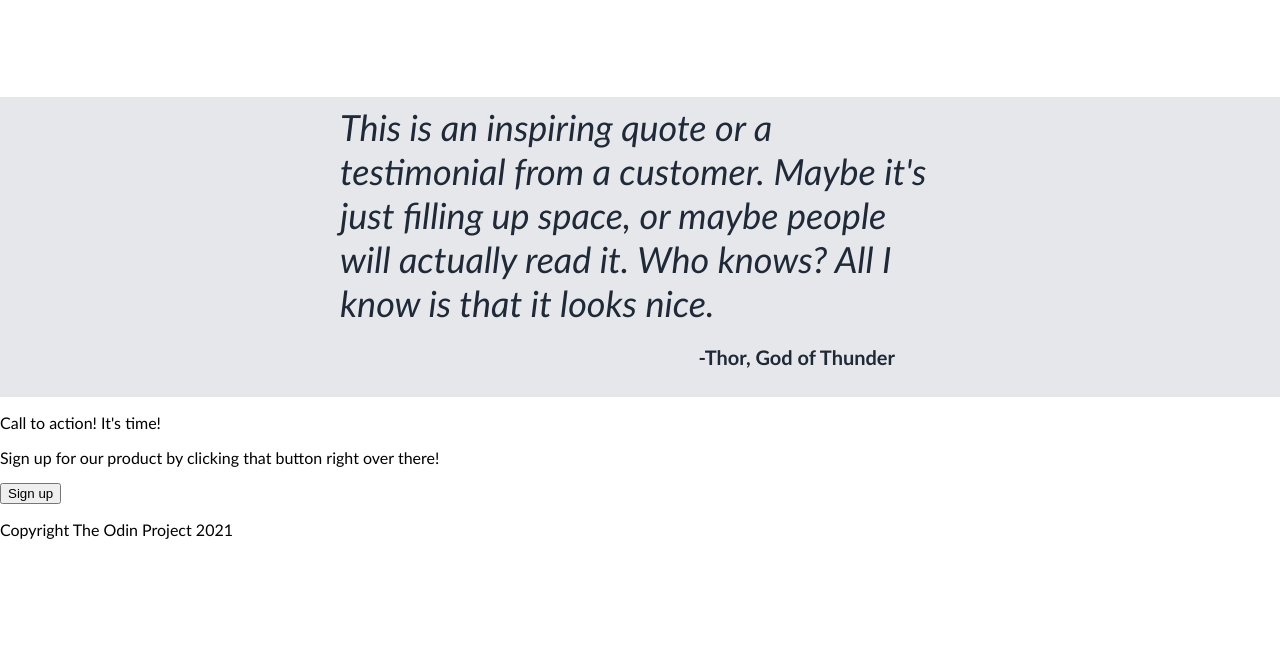
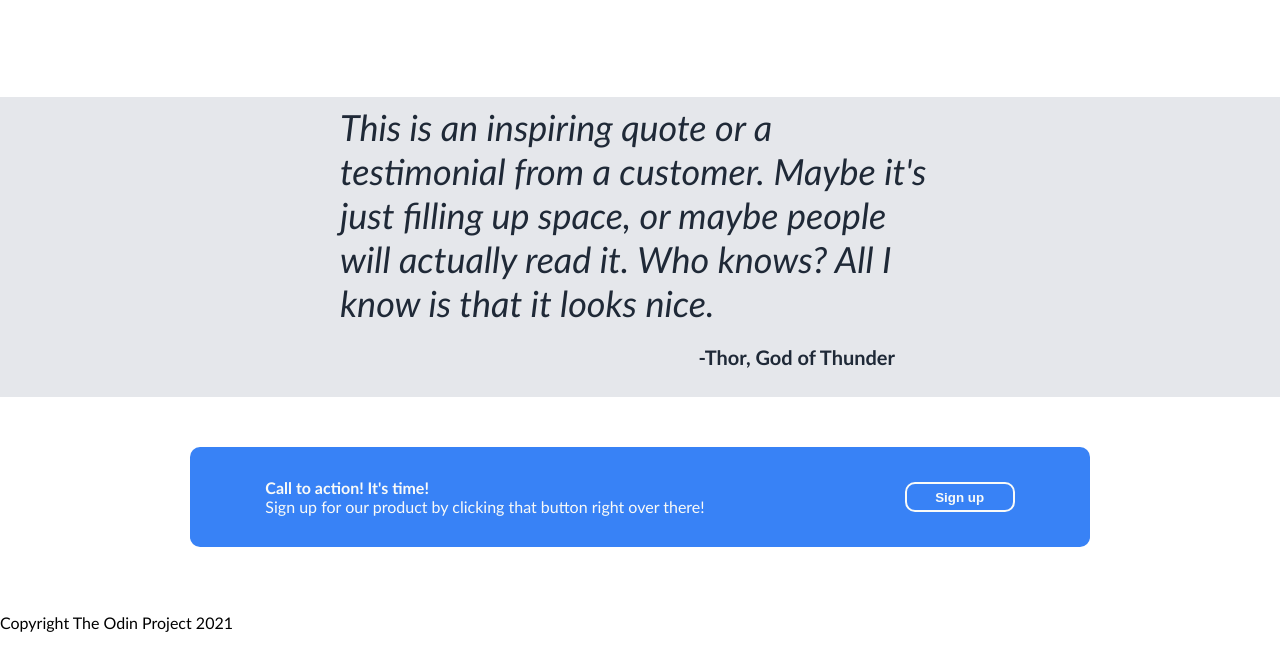
Before and after one commit to ricomortus/landing-page, a plain HTML site: page index.html in a window 1280 px wide. Shown: the part 732-1380 px from the top of the page. Before the commit the page ends 1287 px from the top, so only its background shows below. Drawn offline with Linux system fonts and the light colour scheme.

Commit message:
add html classes + css to sign-up-container

```diff
--- a/index.html
+++ b/index.html
@@ -60,9 +60,13 @@
         </div>
 
         <div class="sign-up-container">
-            <p>Call to action! It's time!</h3>
-            <p>Sign up for our product by clicking that button right over there!</p>
-            <button>Sign up</button>
+            <div class="sign-up-container-2">
+                <div class="sign-up-text">
+                    <p class="main-text">Call to action! It's time!</p>
+                    <p>Sign up for our product by clicking that button right over there!</p>
+                </div>
+                <button>Sign up</button>
+            </div>
         </div>
 
         <footer>
--- a/styles.css
+++ b/styles.css
@@ -165,3 +165,49 @@ header {
 .quote-container-2 {
     width: 600px;
 }
+
+/* Sign Up Container */
+
+.sign-up-container {
+    height: 200px;
+    display: flex;
+    align-items: center;
+    justify-content: center;
+}
+
+.sign-up-container-2 {
+    display: flex;
+    height: 100px;
+    width: 900px;
+    background: #3882F6;
+    align-items: center;
+    justify-content: center;
+    gap: 200px;
+    border-radius: 10px;
+}
+
+.sign-up-text {
+    display: flex;
+    flex-direction: column;
+}
+
+.sign-up-text p {
+    margin: 0;
+    color: #F9FAF8;
+}
+
+.main-text {
+    font-weight: bold;
+}
+
+.sign-up-container button {
+    height: 30px;
+    width: 110px;
+    border-radius: 10px;
+    background: #3882F6;
+    color: #F9FAF8;
+    border-color: #F9FAF8;
+    font-weight: bold;
+    padding: 5px 15px;
+    border-style: solid;
+}
```
